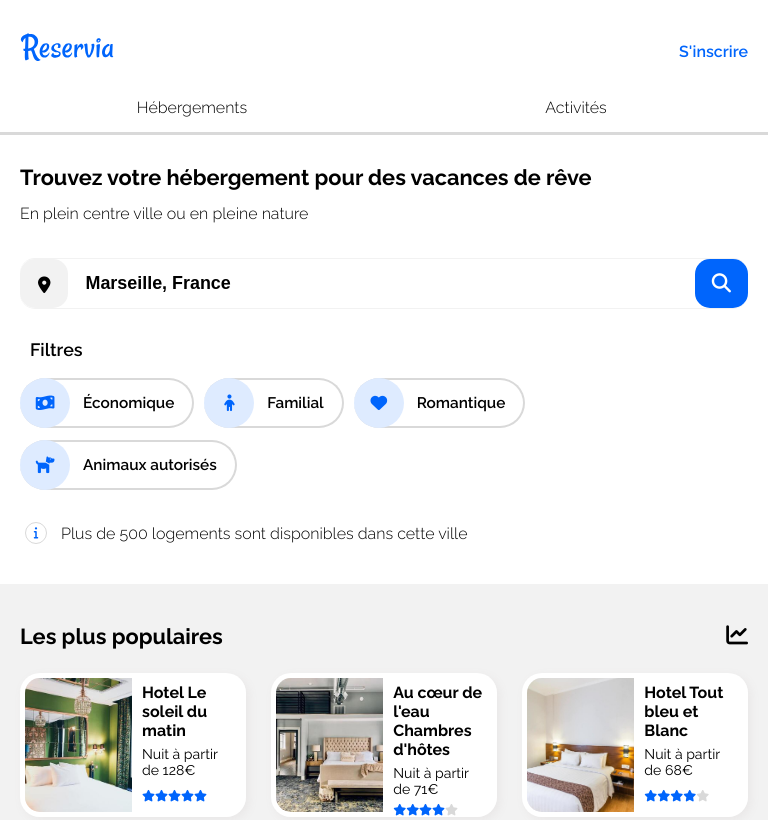
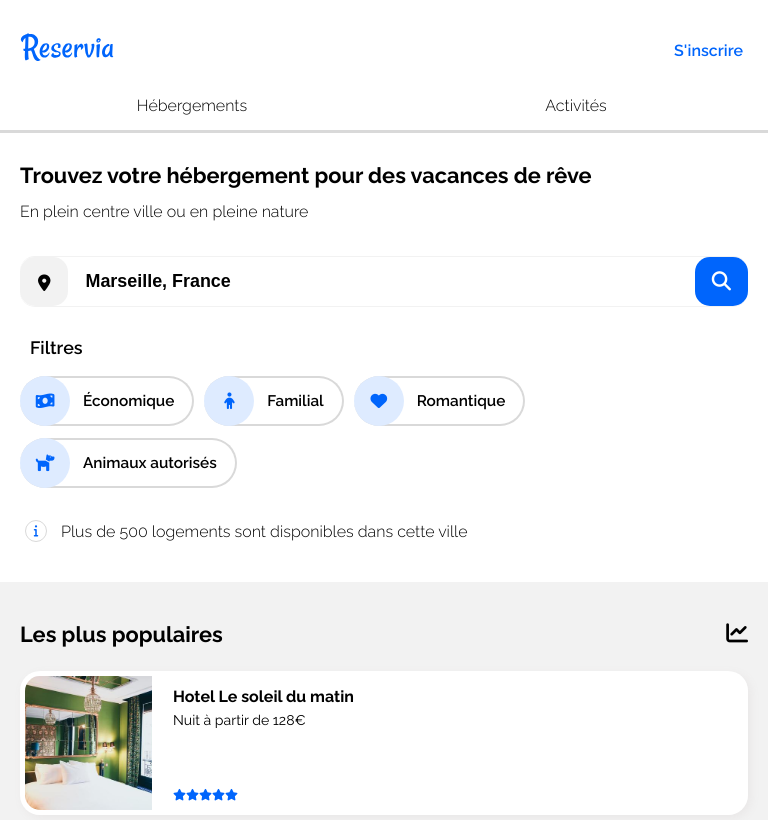
Before and after one commit to JulieMoreau01/MoreauJulie_2_08062021, a plain HTML site: page index.html in a window 768 px wide. Shown: the top 820 px of the page. Drawn offline with Linux system fonts and the light colour scheme.

Commit message:
Retouche CSS

```diff
--- a/css/header.css
+++ b/css/header.css
@@ -9,7 +9,7 @@ header {
     height: 130px;
 }
 
-@media  only screen and (max-width: 768px) {
+@media all and (max-width: 768px) {
     header { margin: 35px 0px 30px 0px; height: 100%; }
 }
 
@@ -19,7 +19,7 @@ header p  {
     margin: 0px;
 }
 
-@media  only screen and (max-width: 768px) {
+@media all and (max-width: 768px) {
     header p  {
         position: absolute;
         top: 33px;
@@ -36,17 +36,13 @@ header p img {
 header nav {
     display: flex;
     flex-direction: row;
-    flex-wrap: nowrap;
     margin: 0px;
     height: 100%;
 }
 
-@media  only screen and (max-width: 768px) {
+@media all and (max-width: 768px) {
     header nav {
-        flex-direction: column-reverse;
-        flex-wrap: wrap;
-        align-items: flex-end;
-        margin: 0px 0px 0px 0px;
+        width: 100%;;
     }
 }
 
@@ -59,8 +55,15 @@ header nav ul {
     height: 100%;
 }
 
+@media all and (max-width: 768px) {
+    header nav ul {
+        flex-wrap: wrap;
+        width: 100%;
+    }
+}
+
 header nav ul li {
-    margin: 0px 22px 0px 0px;
+    margin: 0px 0px 0px 22px;
     padding: 0px 23px;
     list-style: none;
     border-top: 3px solid white;
@@ -69,11 +72,46 @@ header nav ul li {
     align-items: center;
 }
 
-header nav ul li:hover {
+header nav ul li:first-child {
+    order: 1;
+}
+
+header nav ul li:nth-child(2) {
+    order: 2;
+}
+
+header nav ul li:nth-child(3) {
+    order: 3;
+}
+
+header nav ul li:first-child:hover,
+header nav ul li:nth-child(2):hover {
     border-top: 3px solid #0065fc;
 }
 
-header nav ul li a {
+header nav ul li:hover a {
+    color: #0065fc !important;
+}
+
+@media all and (max-width: 768px) {
+    header nav ul li:first-child {
+        order: 2;
+    }
+
+    header nav ul li:nth-child(2) {
+        order: 3;
+    }
+
+    header nav ul li:nth-child(3) {
+        order: 1;
+        width: 100%;
+        padding: 0px;
+        margin: 0px;
+    }
+}
+
+header nav ul li:first-child a,
+header nav ul li:nth-child(2) a {
     color: black;
     font-size: 1.25em;
     font-weight: 300;
@@ -81,49 +119,7 @@ header nav ul li a {
     margin-bottom: 22px;
 }
 
-@media  only screen and (min-width: 768px) and (max-width: 1024px) {
-    header nav ul li a {
-        margin-bottom: 0px;
-    }
-}
-
-
-header nav ul li a:hover {
-    color: #0065fc;
-}
-
-
-@media  only screen and (max-width: 768px) {
-    header nav, header nav ul {
-        width: 100%;
-        padding: 0px;
-        height: unset;
-    }
-    header nav ul li {
-        border-bottom: 3px solid #d9d9d9;
-        width: 50%;
-        text-align: center;
-        margin: 0px 0px 0px 0px;
-        padding: 0px 0px 15px 0px;
-        cursor: pointer;
-        border-top: none;
-        display: unset;
-    }
-    header nav ul li:hover {
-        margin: 0px 0px 0px 0px;
-        padding-bottom: 15px;
-        border-bottom: 3px solid #0065fc;
-        border-top: none;
-    }
-    header nav ul li a {
-        margin-bottom: 0px;
-    }
-    header nav ul li:hover a {
-        color: #0065fc;
-    }
-}
-
-header nav a.inscription {
+header nav li:nth-child(3) a {
     color: #0065fc;
     font-weight: 600;
     text-decoration: none;
@@ -136,17 +132,40 @@ header nav a.inscription {
     padding-bottom: 22px;
 }
 
-@media only screen and (max-width: 768px) {
-    header nav a.inscription {
-        margin: 7px 20px 37px 20px;
-        list-style: none;
-        padding-bottom: 0px;
+@media all and (max-width: 768px) {
+    header nav, header nav ul {
+        width: 100%;
+        padding: 0px;
+    }
+    header nav ul li:first-child,
+    header nav ul li:nth-child(2) {
+        border-bottom: 3px solid #d9d9d9;
+        width: 50%;
+        text-align: center;
+        margin: 0px 0px 0px 0px;
+        padding: 0px 0px 15px 0px;
+        cursor: pointer;
+        border-top: none;
+        display: unset;
+    }
+    header nav ul li:first-child:hover,
+    header nav ul li:nth-child(2):hover {
+        margin: 0px 0px 0px 0px;
+        padding-bottom: 15px;
+        border-bottom: 3px solid #0065fc;
         border-top: none;
     }
-}
+    header nav ul li:nth-child(3) {
+        display: flex;
+        justify-content: flex-end;
+        margin-bottom: 36px;
+    }
 
-@media  only screen and (min-width: 768px) and (max-width: 1024px) {
-    header nav a.inscription {
+    header nav li:nth-child(3) a {
         padding-bottom: 0px;
     }
+
+    header nav ul li a {
+        margin-bottom: 0px;
+    }
 }
--- a/css/home.css
+++ b/css/home.css
@@ -5,7 +5,7 @@
     margin: 0px 0px 40px 0px;
 }
 
-@media  only screen and (max-width: 768px){
+@media all and (max-width: 768px){
     #introduction {
         margin: 0px 20px 40px 20px;
     }
@@ -22,7 +22,7 @@
     margin: 7px 0px 19px 0px;
 }
 
-@media  only screen and (max-width: 768px){
+@media all and (max-width: 768px){
     #introduction p.intro {
         margin: 14px 0px 35px 0px;
     }
@@ -40,7 +40,7 @@
     border-bottom: 1px solid #f2f2f2;
 }
 
-@media  only screen and (max-width: 768px){
+@media all and (max-width: 768px){
     #introduction form { width: 100%; }
 }
 
@@ -85,7 +85,7 @@
     display: none;
 }
 
-@media  only screen and (max-width: 768px) {
+@media all and (max-width: 768px) {
     #introduction form button.phone {
         display: block;
         border-radius: 15px;
@@ -112,7 +112,7 @@
     margin: 0px 33px 15px 10px;
 }
 
-@media  only screen and (max-width: 768px) {
+@media all and (max-width: 768px) {
     #introduction .filtres p.titre {
         width: 100%;
         margin-bottom: 18px;
@@ -133,7 +133,7 @@
     cursor: pointer;
 }
 
-@media  only screen and (max-width: 768px) {
+@media all and (max-width: 768px) {
     #introduction .filtres div {
         margin-right: 10px;
     }
@@ -175,7 +175,7 @@
     white-space: nowrap;
 }
 
-@media  only screen and (max-width: 768px) {
+@media all and (max-width: 768px) {
     #introduction .filtres div p.texte {
         font-size: 1.2em;
         margin: 0px 18px 0 13px;
@@ -218,7 +218,7 @@
     justify-content: space-between;
 }
 
-@media  only screen and (max-width: 1024px){
+@media all and (max-width: 1024px){
     #hebergement { flex-direction: column-reverse; }
 }
 
@@ -237,14 +237,14 @@
 #hebergement .marseille { width: 65.5%; }
 #hebergement .populaire { width: 31.5%; }
 
-@media  only screen and (max-width: 1280px) {
+@media all and (max-width: 1280px) {
     #hebergement .marseille,
     #hebergement .populaire {
         padding: 40px 20px !important;
     }
 }
 
-@media  only screen and (max-width: 1024px) {
+@media all and (max-width: 1024px) {
     #hebergement .marseille,
     #hebergement .populaire {
         width: 100%;
@@ -253,7 +253,7 @@
     }
 }
 
-@media  only screen and (max-width: 768px) {
+@media all and (max-width: 768px) {
     #hebergement .marseille,
     #hebergement .populaire {
         border-radius: 0px !important;
@@ -280,7 +280,7 @@
     border-radius: 20px 20px 20px 20px;
 }
 
-@media  only screen and (max-width: 768px) {
+@media all and (max-width: 768px) {
     #hebergement .marseille figure,
     #hebergement .populaire figure {
         margin: 0px 0px 11px 0px;
@@ -309,14 +309,14 @@
     display: block;
 }
 
-@media  only screen and (max-width: 1280px) {
+@media all and (max-width: 1280px) {
     #hebergement figcaption .titre {
         font-size: 1.1em;
         line-height: 1em;
     }
 }
 
-@media  only screen and (max-width: 768px) {
+@media all and (max-width: 768px) {
     #hebergement figcaption .titre {
         font-size: 1.25em;
         line-height: unset;
@@ -330,13 +330,13 @@
     font-size: 1.1em;
 }
 
-@media  only screen and (max-width: 1280px) {
+@media all and (max-width: 1280px) {
     #hebergement figcaption .prix {
         font-size: 1em;
     }
 }
 
-@media  only screen and (max-width: 768px) {
+@media all and (max-width: 768px) {
     #hebergement figcaption .prix {
         font-size: 1.1em;
     }
@@ -365,7 +365,7 @@
     justify-content: space-between;
 }
 
-@media  only screen and (max-width: 768px) {
+@media all and (max-width: 768px) {
     #hebergement .marseille .ligne_01,
     #hebergement .marseille .ligne_02 {
         flex-direction: column;
@@ -385,7 +385,7 @@
     height: 119px;
 }
 
-@media  only screen and (max-width: 768px) and (min-width: 375px) {
+@media all and (max-width: 768px) and (min-width: 376px) {
     #hebergement  .marseille figure a {
         height: 158px;
     }
@@ -401,22 +401,23 @@
     border-left: 5px solid white;
     border-bottom: none;
     border-radius: 20px 20px 0px 0px;
+    display: inline-block;
 }
 
-@media  only screen and (max-width: 768px) and (min-width: 375px) {
+@media all and (max-width: 768px) and (min-width: 376px) {
     #hebergement .marseille .ligne_01 figure a img,
     #hebergement .marseille .ligne_02 figure a img {
         height: 158px;
     }
 }
 
-@media  only screen and (max-width: 768px) {
+@media all and (max-width: 768px) {
     #hebergement .marseille figure {
         width: 100%;
     }
 }
 
-@media  only screen and (max-width: 1024px) {
+@media all and (max-width: 1024px) {
     #hebergement .marseille { margin-right: 0px; width: 100%;}
 }
 
@@ -433,7 +434,7 @@
     padding: 0px !important;
 }
 
-@media  only screen and (max-width: 768px) {
+@media all and (max-width: 768px) {
     .link-bottom {
         margin-top: 21px;
     }
@@ -449,7 +450,7 @@
 
 /*--------- HEBERGEMENT  POPULAIRE ---------*/
 
-@media  only screen and (min-width: 768px) and (max-width: 1024px) {
+@media all and (min-width: 769px) and (max-width: 1024px) {
     #hebergement .populaire {
         flex-direction: row;
         justify-content: space-between;
@@ -469,7 +470,7 @@
     margin-bottom: 0px;
 }
 
-@media  only screen and (min-width: 768px) and (max-width: 1024px) {
+@media all and (min-width: 769px) and (max-width: 1024px) {
     #hebergement .populaire figure {
         margin-bottom: 0px;
     }
@@ -480,7 +481,7 @@
     height: 144px;
 }
 
-@media  only screen and (min-width: 768px) and (max-width: 1280px) {
+@media all and (min-width: 769px) and (max-width: 1280px) {
     #hebergement .populaire figure a  {
         width: 112px;
     }
@@ -497,13 +498,13 @@
     border-radius: 20px 0px 0px 20px;
 }
 
-@media  only screen and (min-width: 768px) and (max-width: 1280px) {
+@media all and (min-width: 769px) and (max-width: 1280px) {
     #hebergement .populaire figure img  {
         width: 112px;
     }
 }
 
-@media  only screen and (min-width: 768px) and (max-width: 1024px) {
+@media all and (min-width: 769px) and (max-width: 1024px) {
     #hebergement .populaire h2 {width: 100%;}
     #hebergement .populaire figure { width: 31%; }
 }
@@ -514,27 +515,31 @@
     border-radius: 0px 20px 20px 0px;
 }
 
+@media all and (max-width: 769px) {
+    #hebergement .populaire figcaption  { width: 100%; }
+}
+
 #hebergement .populaire figcaption a {
     padding: 16px 40px 9px 21px;
     display: flex;
     flex-direction: column;
 }
 
-@media  only screen and (min-width: 768px) and (max-width: 1024px) {
+@media all and (max-width: 374px) {
     #hebergement .populaire figcaption a {
         padding: 10px;
     }
 }
 
-@media  only screen and (min-width: 1024px) and (max-width: 1280) {
+@media all and (min-width: 769px) and (max-width: 1024px) {
     #hebergement .populaire figcaption a {
-        padding: 14px 21px 9px 21px;
+        padding: 10px;
     }
 }
 
-@media  only screen and (max-width: 768px) {
-    #hebergement .populaire figcaption  {
-        width: 100%;
+@media all and (min-width: 1024px) and (max-width: 1280px) {
+    #hebergement .populaire figcaption a {
+        padding: 14px 21px 9px 21px;
     }
 }
 
@@ -542,7 +547,6 @@
     margin-top: auto;
     margin-bottom: 4px;
 }
-
 
 /*-------------------------------- ACTIVITE ----------------------------------*/
 
@@ -553,7 +557,7 @@
     justify-content: space-between;
 }
 
-@media  only screen and (max-width: 768px) {
+@media all and (max-width: 768px) {
     #activite  {
         display: flex;
         flex-direction: column;
@@ -568,7 +572,7 @@
     margin: 0px 0px 21px 0px;
 }
 
-@media  only screen and (max-width: 768px) {
+@media all and (max-width: 768px) {
     #activite h2 {
         width: 100%;
         margin: 0px 0px 33px 0px;
@@ -579,7 +583,7 @@
     margin: 0px;
 }
 
-@media  only screen and (min-width: 1280px) {
+@media all and (min-width: 1280px) {
     #activite .block1,
     #activite .colonne,
     #activite .block4 {
@@ -595,7 +599,7 @@
     flex-basis: 22.5%;
 }
 
-@media  only screen and (min-width: 768px) and (max-width: 1024px) {
+@media all and (min-width: 769px) and (max-width: 1024px) {
     #activite .block1,
     #activite .colonne,
     #activite .block4 {
@@ -623,7 +627,7 @@
     margin-bottom: 44px;
 }
 
-@media  only screen and (max-width: 1024px) {
+@media all and (max-width: 1024px) {
     #activite .block2,
     #activite .block5 {
         margin-bottom: 15px;
@@ -631,9 +635,9 @@
     }
 }
 
-@media  only screen and (max-width: 768px) {
+@media all and (max-width: 768px) {
     #activite figure {
-        margin-bottom: 25px;
+        margin-bottom: 25px !important;
     }
 }
 
@@ -663,7 +667,7 @@
     max-height: 138px;
 }
 
-@media  only screen and (max-width: 1024px) {
+@media all and (max-width: 1024px) {
     #activite .block5 img {
         max-height: 180px;
     }
@@ -673,14 +677,14 @@
     max-height: 152px;
 }
 
-@media  only screen and (max-width: 768px) {
+@media all and (max-width: 768px) {
     #activite figure img,
     #activite figure a {
         max-height: 134px !important;
     }
 }
 
-@media  only screen and (max-width: 768px) and (min-width: 375px) {
+@media all and (max-width: 768px) and (min-width: 376px) {
     #activite figure img,
     #activite figure a {
         max-height: 182px !important;
@@ -703,7 +707,7 @@
     border-radius: 0px 0px 15px 15px;
 }
 
-@media  only screen and (max-width: 1280px) {
+@media all and (min-width: 769px) and  (max-width: 1280px) {
     #activite figure figcaption a {
         font-size: 1.1em;
     }
--- a/css/style.css
+++ b/css/style.css
@@ -5,7 +5,7 @@ html {
 }
 
 body {
-    font-family: raleway, arial, sans-serif;
+    font-family: "raleway", arial, sans-serif;
     font-size: 0.8em;
     margin: 0px;
     display: flex;
@@ -22,7 +22,7 @@ header, main, footer section {
     padding: 0px 20px;
 }
 
-@media  only screen and (max-width: 768px) {
+@media all and (max-width: 768px) {
     header, main {
         padding: 0px 0px;
     }
--- a/index.html
+++ b/index.html
@@ -1,16 +1,17 @@
-<!DOCTYPE html>
+<!doctype html>
 <html lang="fr">
+
     <head>
         <meta charset="utf-8" />
+        <meta name="viewport" content="width=device-width" />
         <script src="https://kit.fontawesome.com/ec3fbf9ee5.js" crossorigin="anonymous"></script>
+        <link rel="preconnect" href="https://fonts.gstatic.com">
+        <link href="https://fonts.googleapis.com/css2?family=Raleway:ital,wght@0,100;0,200;0,300;0,400;0,500;0,600;0,700;0,800;0,900;1,100;1,200;1,300;1,400;1,500;1,600;1,700;1,800;1,900&display=swap" rel="stylesheet">
         <link rel="stylesheet" href="css/style.css" type="text/css" />
         <link rel="stylesheet" href="css/header.css" type="text/css" />
         <link rel="stylesheet" href="css/home.css" type="text/css" />
         <link rel="stylesheet" href="css/footer.css" type="text/css" />
-        <link rel="preconnect" href="https://fonts.gstatic.com">
-        <link href="https://fonts.googleapis.com/css2?family=Raleway:ital,wght@0,100;0,200;0,300;0,400;0,500;0,600;0,700;0,800;0,900;1,100;1,200;1,300;1,400;1,500;1,600;1,700;1,800;1,900&display=swap" rel="stylesheet">
         <title>Reservia</title>
-
     </head>
 
     <body>
@@ -21,10 +22,11 @@
                 <ul>
                     <li><a href="#hebergement">Hébergements</a></li>
                     <li><a href="#activite">Activités</a></li>
+                    <li><a href="#">S'inscrire</a></li>
                 </ul>
-                <a href="#" class="inscription">S'inscrire</a>
             </nav>
         </header>
+
         <!--PAGE CONTENT-->
         <main>
             <section id="introduction">
@@ -143,6 +145,7 @@
                     </div>
                     <p class="link-bottom"><a href="#">Afficher plus</a></p>
                 </div>
+
                 <!-- Les plus populaires-->
                 <div class="populaire">
                     <h2>Les plus populaires<i class="fas fa-chart-line"></i></h2>
@@ -185,7 +188,6 @@
                             </a>
                         </figcaption>
                     </figure>
-
                 </div>
             </section>
 
```
Also changed, not shown: css/footer.css (+6 -6 lines). Lines whose indentation alone changed are shown as unchanged.
